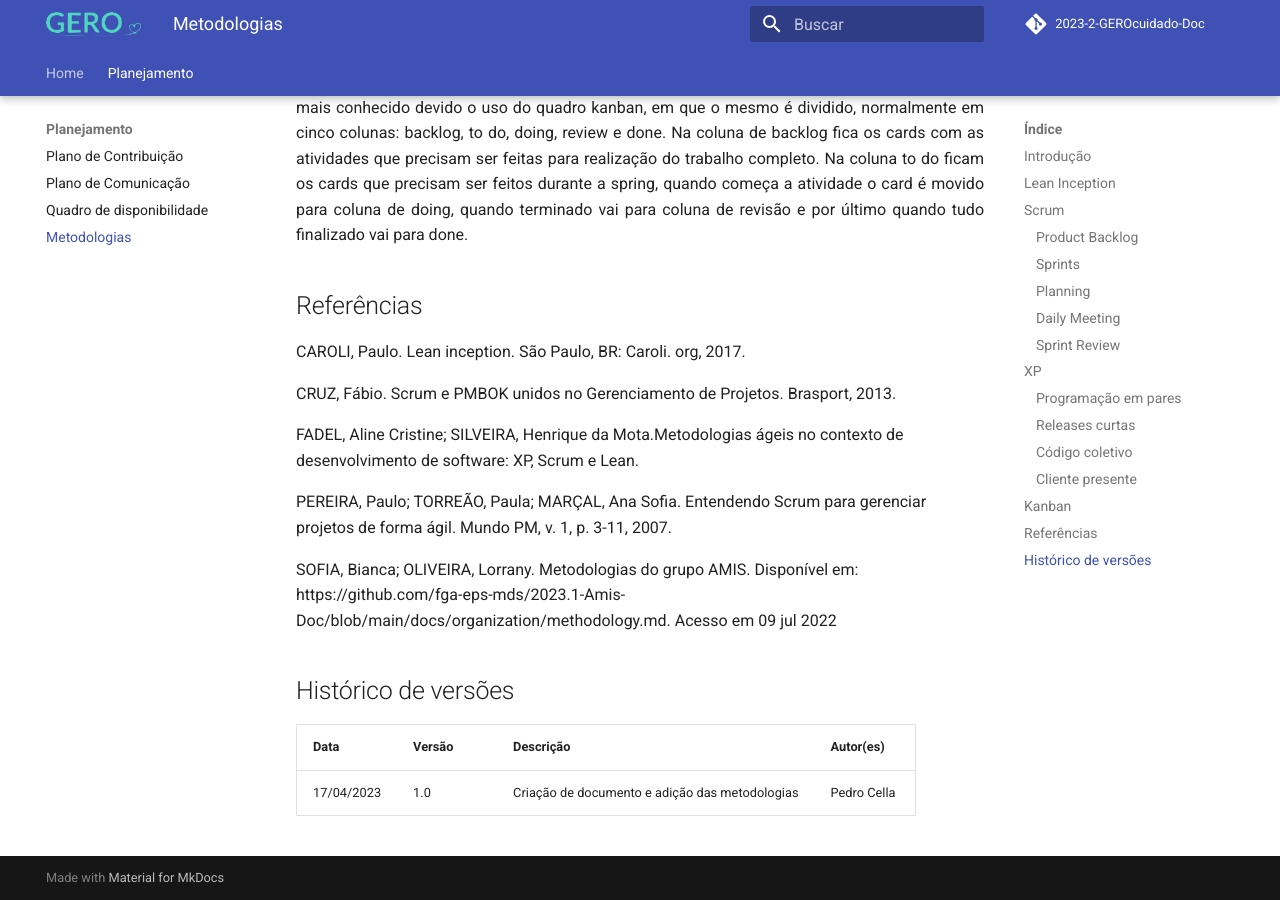
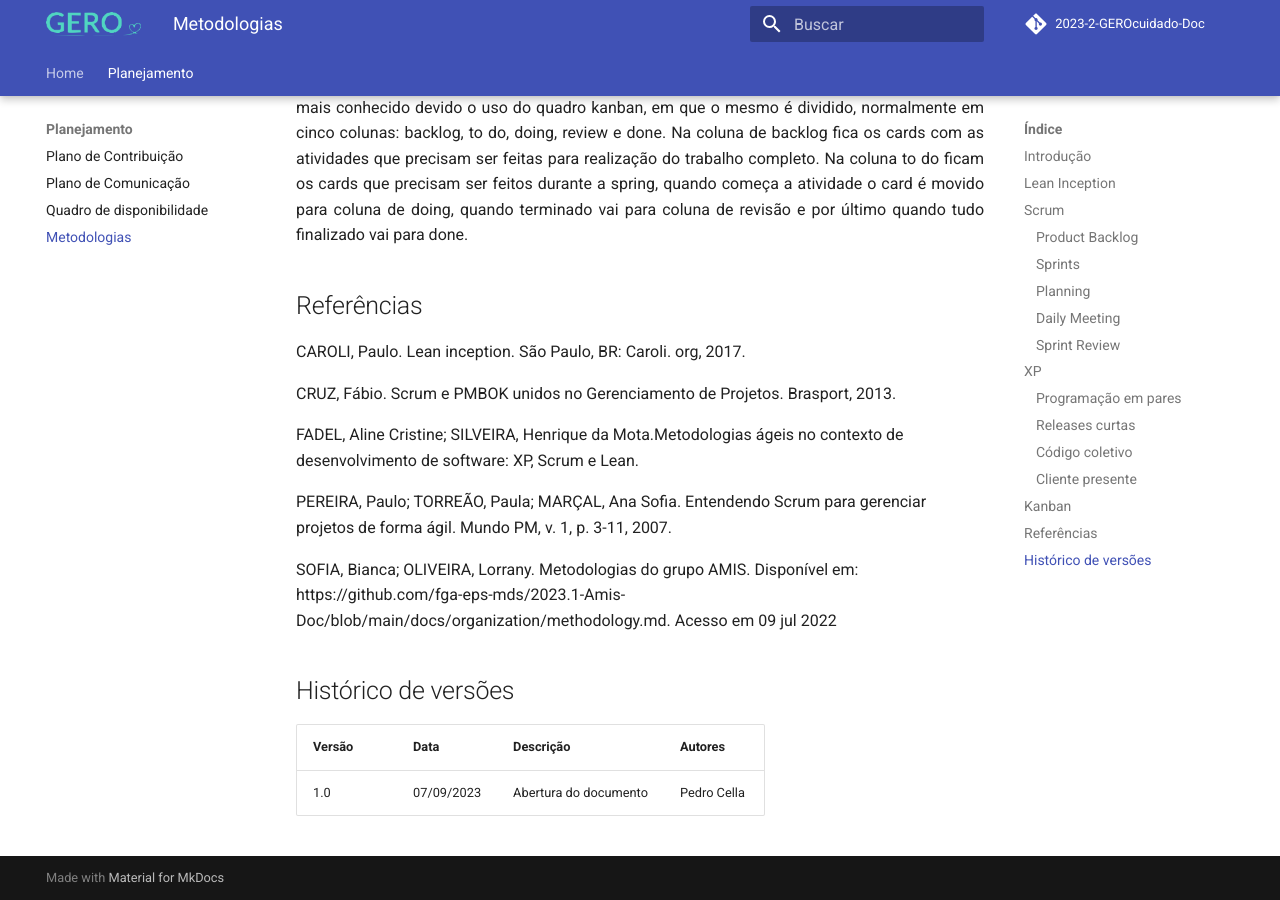
Before and after one commit to fga-eps-mds/2023-2-GEROcuidado-Doc, an MkDocs documentation site: the page built from docs/planejamento/metodologia.md, in a window 1280 px wide and 900 px high, scrolled down 2485 px. Built offline with MkDocs 1.6.1 and Material for MkDocs 9.7.7, drawn with Linux system fonts in a browser that asks for light colours; comment, search, counter and statistics services are not loaded.

Commit message:
Atualiza historico de versionamento do metodologia.md

```diff
--- a/docs/planejamento/metodologia.md
+++ b/docs/planejamento/metodologia.md
@@ -82,6 +82,6 @@ SOFIA, Bianca; OLIVEIRA, Lorrany. Metodologias do grupo AMIS. Disponível em: ht
 
 ## Histórico de versões
 
-| Data       | Versão | Descrição                                              | Autor(es)                                           |
-| ---------- | ------ | ------------------------------------------------------ | --------------------------------------------------- |
-| 17/04/2023 | 1.0    | Criação de documento e adição das metodologias  | Pedro Cella |
+| Versão | Data       | Descrição | Autores |
+| ------ | ---------- | --------- | ------- |
+| 1.0    | 07/09/2023 | Abertura do documento | Pedro Cella |
```
